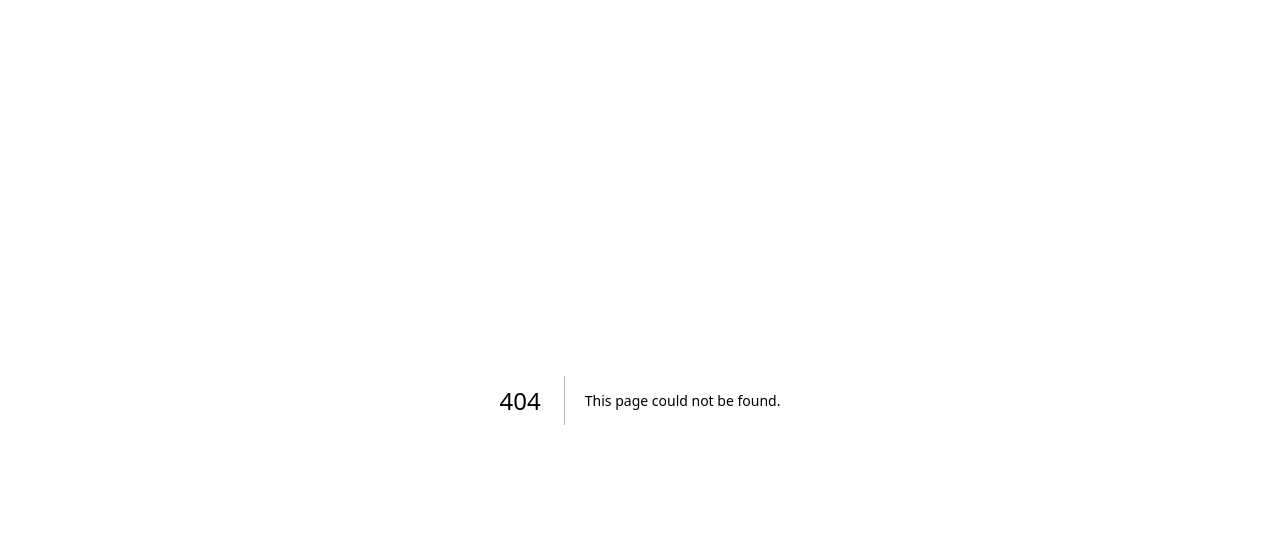
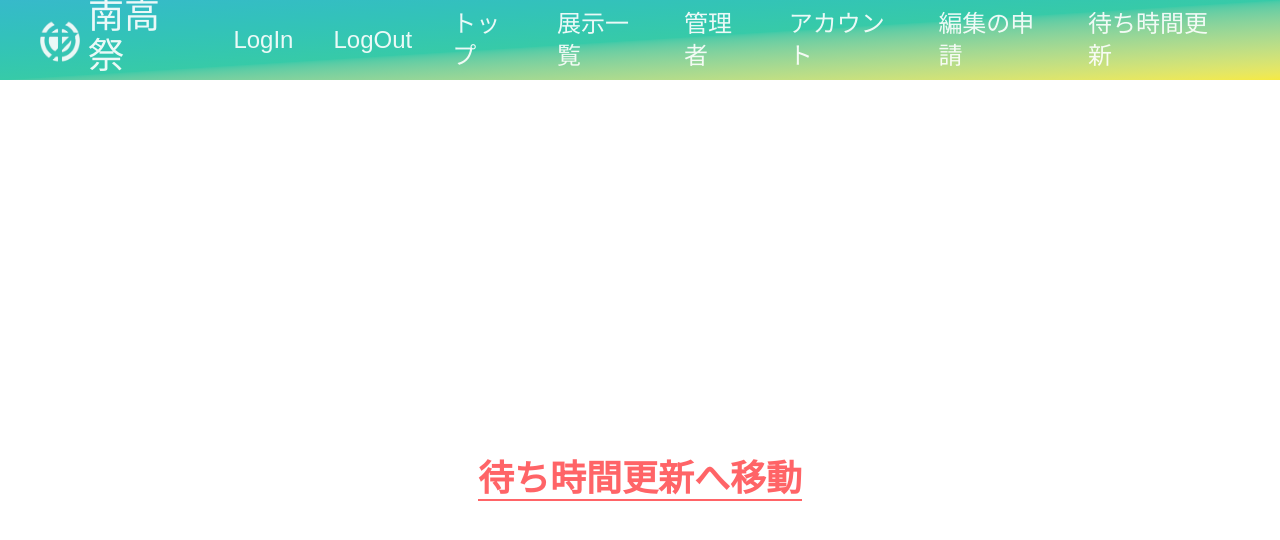
Before and after one commit to naezatsuku/nankousaiEditPage, a Next.js app: page /move in a window 1280 px wide. Before the commit this address had no page. Shown: the top 540 px of the page. Built offline with nearby package versions, Linux system fonts and the light colour scheme; a web font is replaced by a local one.

Commit message:
moveのついか

```diff
--- /dev/null
+++ b/src/app/move/page.tsx
@@ -0,0 +1,21 @@
+"use client"
+import Header from '@/components/global/header'
+import Link from 'next/link'
+import React from 'react'
+
+const Page = () => {
+  return (
+    <div>
+        <Header/>
+        <div className="h-screen flex items-center justify-center">
+            <div className="text-4xl font-semibold text-red-400 border-b-2 hover:scale-105 transition duration-300">
+                <Link href={"https://nankousai-control-time.vercel.app/"}>待ち時間更新へ移動</Link>
+            </div>
+        </div>
+    </div>
+
+
+  )
+}
+
+export default Page
--- a/src/components/global/header.tsx
+++ b/src/components/global/header.tsx
@@ -99,7 +99,7 @@
         {link:"/admin", name:"管理者"},
         {link:"/auth/profile", name:"アカウント"},
         {link:"/auth/editRequest",name:"編集の申請"},
-        {link:"/https://nankousai-control-time.vercel.app",name:"待ち時間の更新(別サイト)"}
+        {link:"/move",name:"待ち時間の更新(別サイト)"}
     ]
 
     const links_pc = [
@@ -110,7 +110,7 @@
         {link:"/admin", name:"管理者"},
         {link:"/auth/profile", name:"アカウント"},
         {link:"/auth/editRequest",name:"編集の申請"},
-        {link:"/https://nankousai-control-time.vercel.app",name:"待ち時間更新"}
+        {link:"/move",name:"待ち時間更新"}
     ]
 
     const link_pc_mini = [
@@ -120,7 +120,7 @@
         {link:"/viewer", name:"展示一覧"},
         {link:"/admin", name:"管理者"},
         {link:"/auth/editRequest",name:"編集の申請"},
-        {link:"/https://nankousai-control-time.vercel.app",name:"待ち時間更新"}
+        {link:"/move",name:"待ち時間更新"}
     ]
 
     const pullDownMenu = () => {
```
